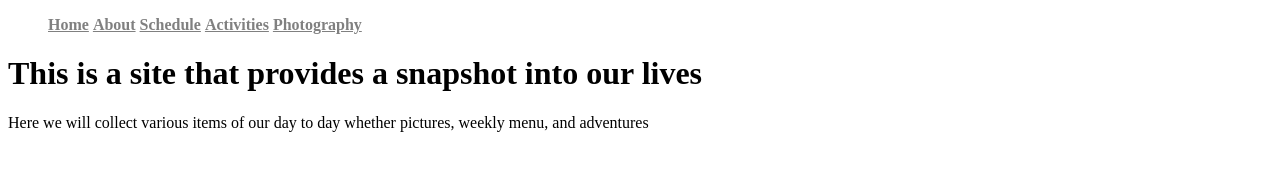
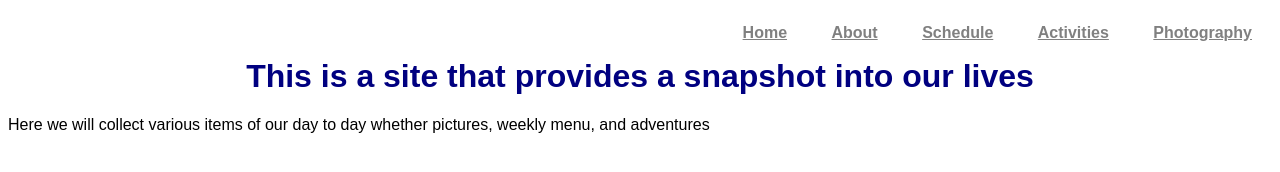
Before and after one commit to tbae2/pryorbae.com, a plain HTML site: page index.html in a window 1280 px wide. Drawn offline with Linux system fonts and the light colour scheme.

Commit message:
updated code location and css
just a little more practice with positioning

```diff
--- a/css/main.css
+++ b/css/main.css
@@ -1,11 +1,28 @@
+body {
+	font-family: arial;
+}
+
+.nav {
+  float: right;
+}
 .nav a {
 	color: Grey;
-	position: relative;
+	position: left;
+	width: 100px;
 	display: inline;
 	font-weight: bold;
+	padding: 20px;
 
 }
 
 .nav li {
 	display: inline;
 }
+
+.header {
+	color: navy;
+	position: left;
+	font-weight: bold;
+	text-align: center;
+	clear:both;
+}
--- a/index.html
+++ b/index.html
@@ -16,12 +16,13 @@
 						<li><a href="#">Activities</a></li>
 						<li><a href="#">Photography</a></li>
 					</ul>
-				<h1 class="header">This is a site that provides a snapshot into our lives</h1>
-				<p class="pars"> Here we will collect various items of our day to day whether pictures, weekly menu, and adventures
 
 
 				</div>
 			</div>
+
+				<h1 class="header">This is a site that provides a snapshot into our lives</h1>
+				<p class="pars"> Here we will collect various items of our day to day whether pictures, weekly menu, and adventures
 		</body>
 
 </html>
```
